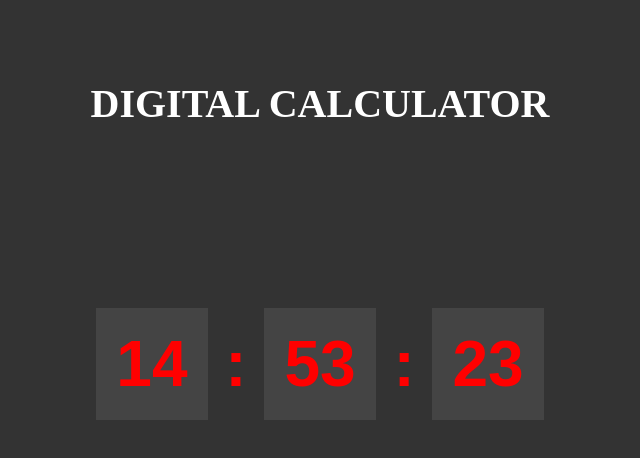
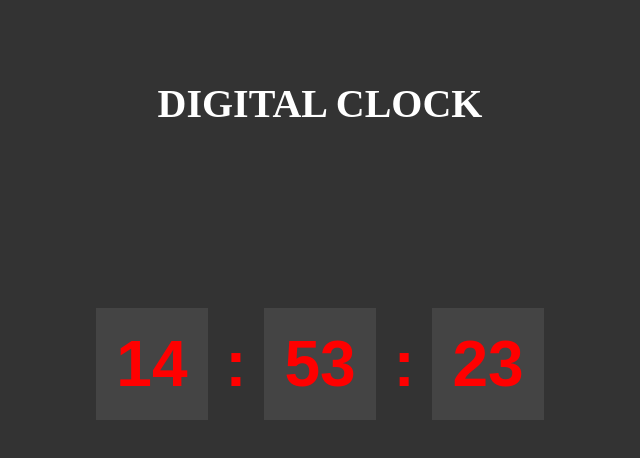
Before and after one commit to Chimex2022/myClock.com, a plain HTML site: page index.html in a window 1280 px wide. Shown: the whole page, without its empty margins (320-960 px from the left). Drawn offline with nearby package versions, Linux system fonts and the light colour scheme.

Commit message:
"Changed calculator to Clock

```diff
--- a/index.html
+++ b/index.html
@@ -11,7 +11,7 @@
 </head>
 <body>
     <div class="container" data-aos="zoom-in">
-    <h2>DIGITAL CALCULATOR</h2>
+    <h2>DIGITAL CLOCK</h2>
     <div class="clock" data-aos="zoom-in">
 
     </div>
```
